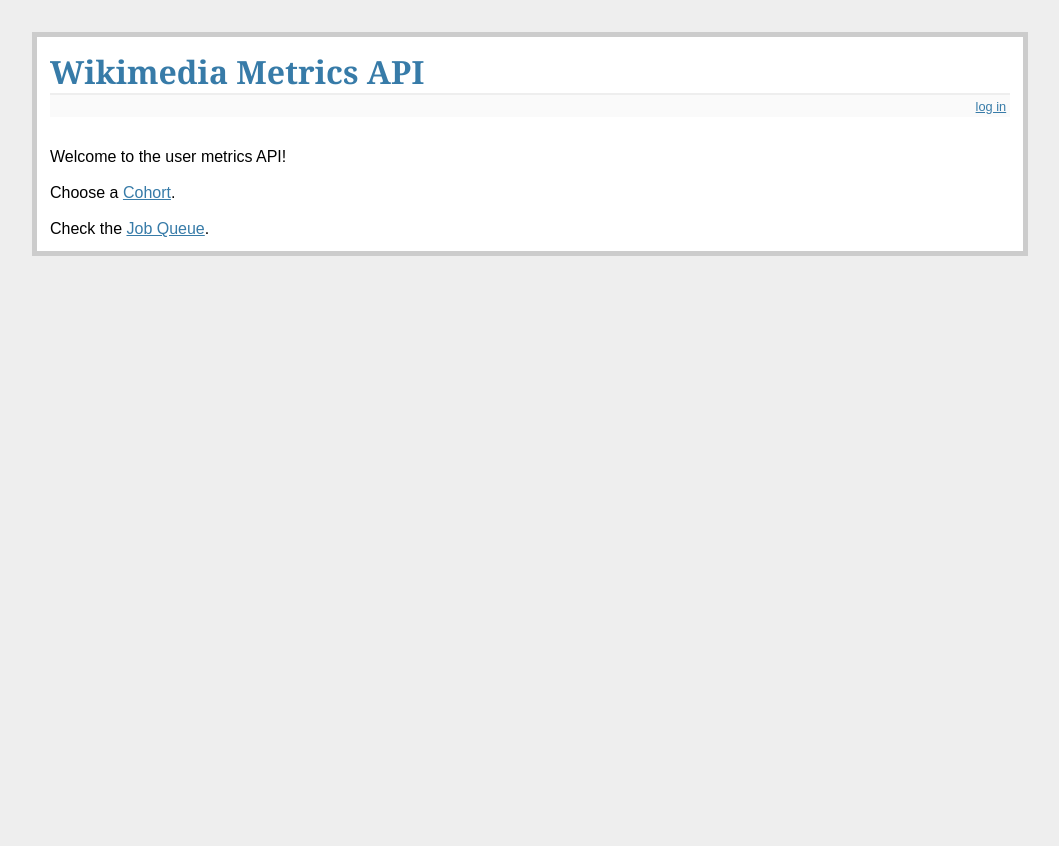
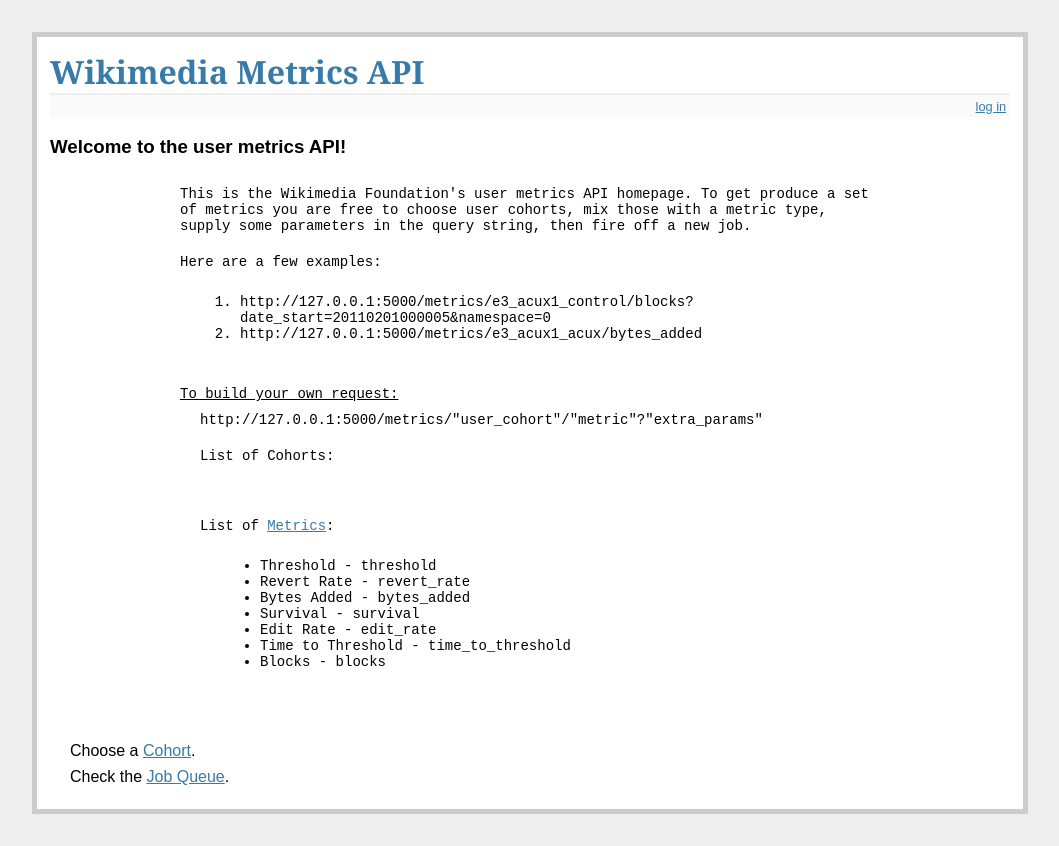
Before and after one commit to rfaulkner/wikipedia_user_metrics, a Flask app: page / in a window 1280 px wide. Shown: the whole page, without its empty margins (110-1169 px from the left). Before the commit the page ends 256 px from the top, so only its background shows below. Run offline with Flask 2, Linux system fonts and the light colour scheme; data that the repository does not hold is empty; parts of the project's set-up code (start-up, migrations or seed data) failed here and were passed over; some libraries are stand-ins or nearby versions.

Commit message:
MOD: added some instruction to the homepage on how to use the API

```diff
--- a/src/api/run.py
+++ b/src/api/run.py
@@ -49,8 +49,12 @@ QStructClass = collections.namedtuple('QStruct', 'id process url queue status')
 
 @app.route('/')
 def api_root():
-    # include some instructions
-    return render_template('index.html')
+    conn = dl.Connector(instance='slave')
+    conn._cur_.execute('select utm_name from usertags_meta')
+    data = [r[0] for r in conn._cur_]
+    del conn
+
+    return render_template('index.html', cohort_data=data)
 
 @app.route('/login')
 def login():
--- a/src/api/templates/index.html
+++ b/src/api/templates/index.html
@@ -1,7 +1,53 @@
 {% extends "layout.html" %}
 {% block body %}
 {% if error %}<p class=error><strong>Error:</strong> {{ error }}{% endif %}
-<br>Welcome to the user metrics API!
-    <br><br>Choose a <a href="{{ url_for('cohorts') }}">Cohort</a>.
-    <br><br>Check the <a href="{{ url_for('job_queue') }}">Job Queue</a>.
+<h3>Welcome to the user metrics API!</h3>
+
+<div class=para_courier>
+    This is the Wikimedia Foundation's user metrics API homepage.  To get produce a set of metrics you are free to choose
+    user cohorts, mix those with a metric type, supply some parameters in the query string, then fire off a new job.
+
+    <div class="v_space"></div>
+    Here are a few examples:
+    <div class="embed_p"><ol>
+        <li>http://127.0.0.1:5000/metrics/e3_acux1_control/blocks?date_start=20110201000005&namespace=0</li>
+        <li>http://127.0.0.1:5000/metrics/e3_acux1_acux/bytes_added</li>
+    </ol></div>
+
+    <div class="v_space"></div>
+    <div class="underline">To build your own request:</div>
+    <div class="embed_p">
+        http://127.0.0.1:5000/metrics/"user_cohort"/"metric"?"extra_params"<br>
+    </div>
+    <div class="embed_p">
+        List of Cohorts:
+        <div class="embed_p">
+            <ul>
+                {% for cohort in cohort_data %}
+                <li>{{ cohort }}</li>
+                {% endfor %}
+            </ul>
+        </div>
+    </div>
+
+    <div class="embed_p">
+        List of <a href="https://meta.wikimedia.org/wiki/Research:Metrics">Metrics</a>:
+        <div class="embed_p">
+            <ul>
+                <li>Threshold - threshold</li>
+                <li>Revert Rate - revert_rate</li>
+                <li>Bytes Added - bytes_added</li>
+                <li>Survival - survival</li>
+                <li>Edit Rate - edit_rate</li>
+                <li>Time to Threshold - time_to_threshold</li>
+                <li>Blocks - blocks</li>
+            </ul>
+        </div>
+    </div>
+</div>
+
+<div class="embed_p">
+    Choose a <a href="{{ url_for('cohorts') }}">Cohort</a>.<div class="v_space_sm"></div>
+    Check the <a href="{{ url_for('job_queue') }}">Job Queue</a>.
+</div>
 {% endblock %}
```
